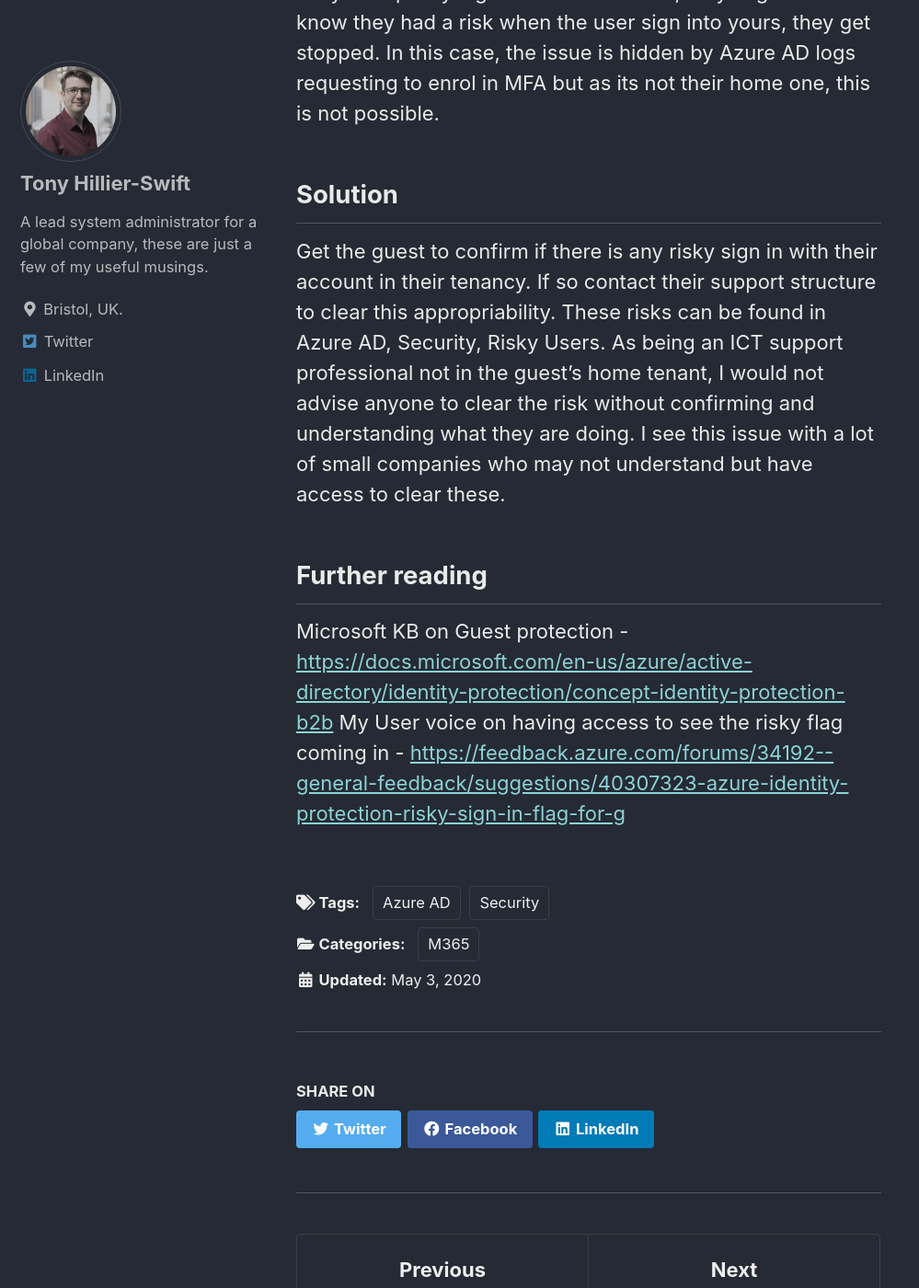
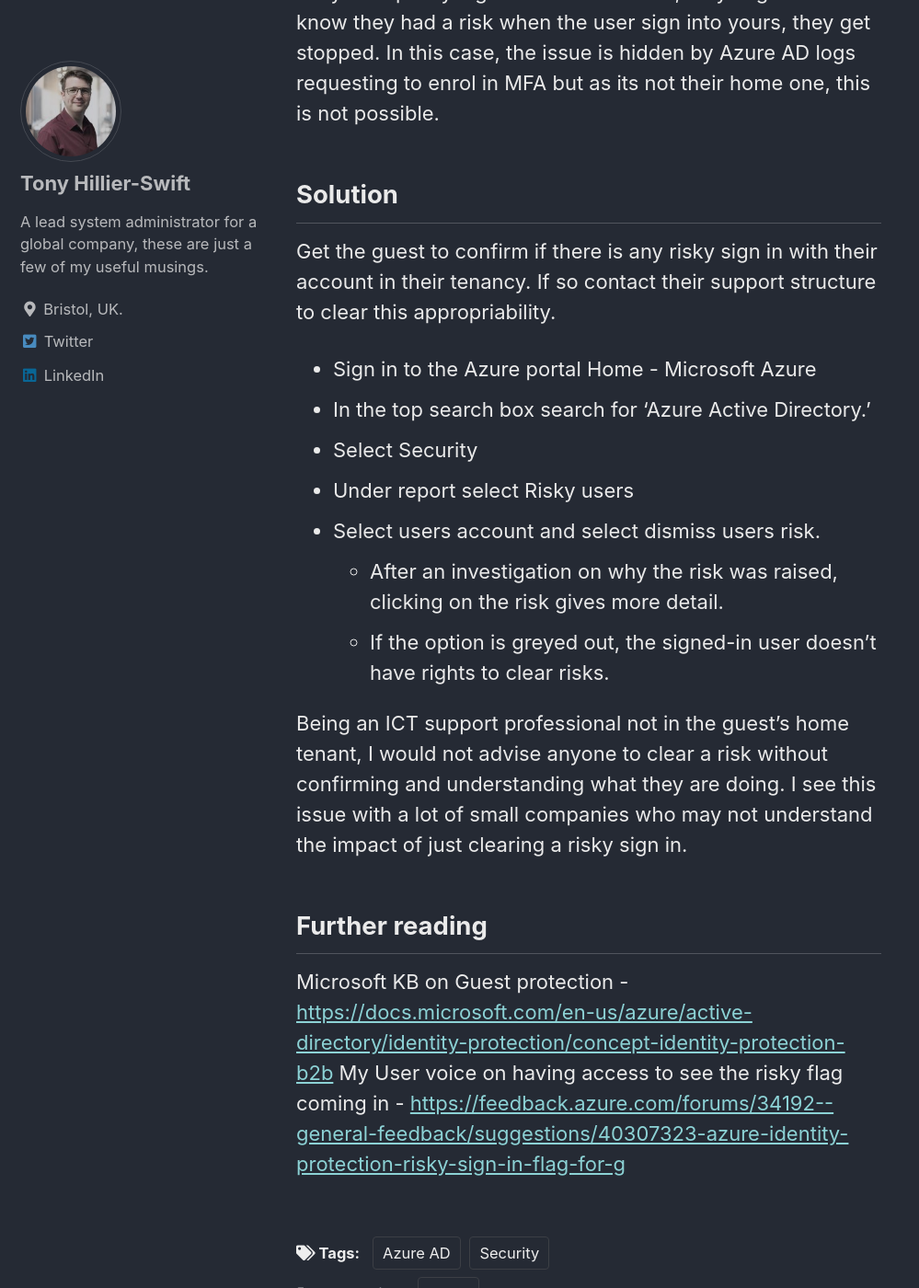
Before and after one commit to hillier-swift/hillier-swift.github.io, a Jekyll site: the page built from _posts/2020-5-3-azure-ad-blocking-guest-users.md, in a window 1280 px wide and 1400 px high, scrolled down 1809 px. Shown: the whole window at 92% size, without its empty margins (0-999 px from the left). Built offline with Jekyll 4.4.1, drawn with Linux system fonts in a browser that asks for light colours; cached includes are drawn as plain includes; comment, search, counter and statistics services are not loaded.

Commit message:
Update 2020-5-3-azure-ad-blocking-guest-users.md
adding more detail on the soluction

```diff
--- a/_posts/2020-5-3-azure-ad-blocking-guest-users.md
+++ b/_posts/2020-5-3-azure-ad-blocking-guest-users.md
@@ -30,7 +30,17 @@ If a guest user has a risky flag on their Home tenancy, this flag gets invisibil
 
 ## Solution
 
-Get the guest to confirm if there is any risky sign in with their account in their tenancy. If so contact their support structure to clear this appropriability. These risks can be found in Azure AD, Security, Risky Users. As being an ICT support professional not in the guest’s home tenant, I would not advise anyone to clear the risk without confirming and understanding what they are doing. I see this issue with a lot of small companies who may not understand but have access to clear these.
+Get the guest to confirm if there is any risky sign in with their account in their tenancy. If so contact their support structure to clear this appropriability.
+
+* Sign in to the Azure portal Home - Microsoft Azure
+* In the top search box search for ‘Azure Active Directory.’
+* Select Security
+* Under report select Risky users
+* Select users account and select dismiss users risk.
+   * After an investigation on why the risk was raised, clicking on the risk gives more detail.
+   * If the option is greyed out, the signed-in user doesn’t have rights to clear risks.
+
+Being an ICT support professional not in the guest’s home tenant, I would not advise anyone to clear a risk without confirming and understanding what they are doing. I see this issue with a lot of small companies who may not understand the impact of just clearing a risky sign in.
 
 ## Further reading
 
```
